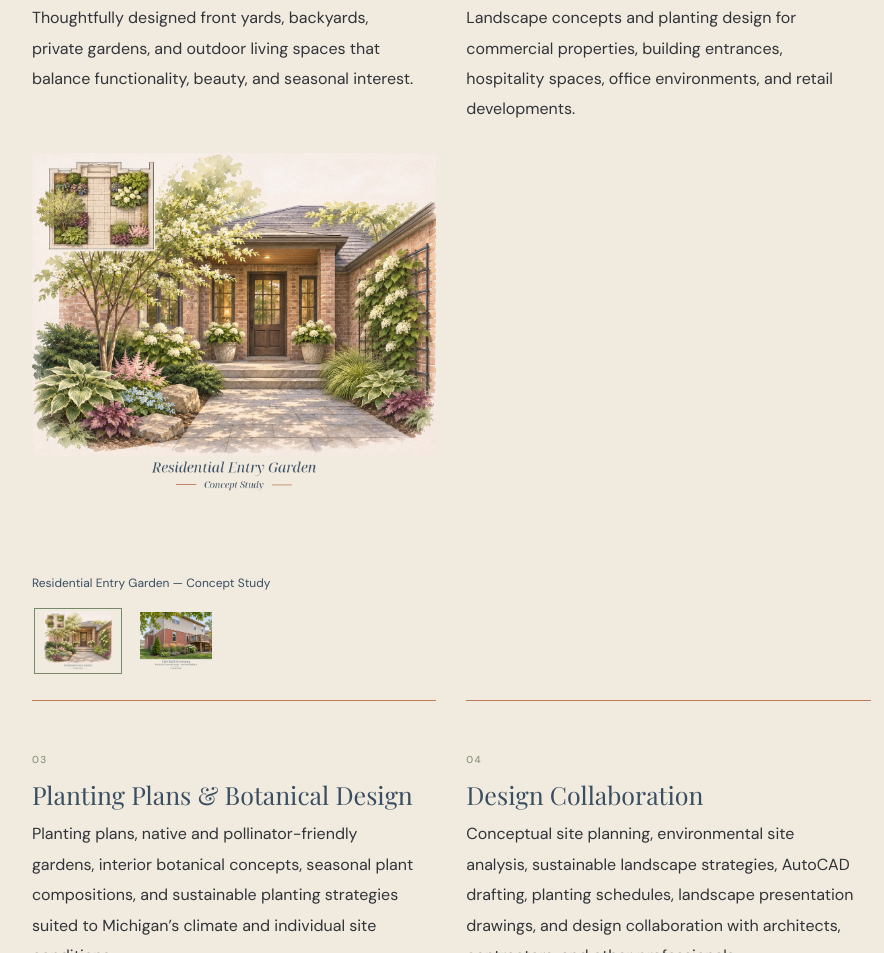
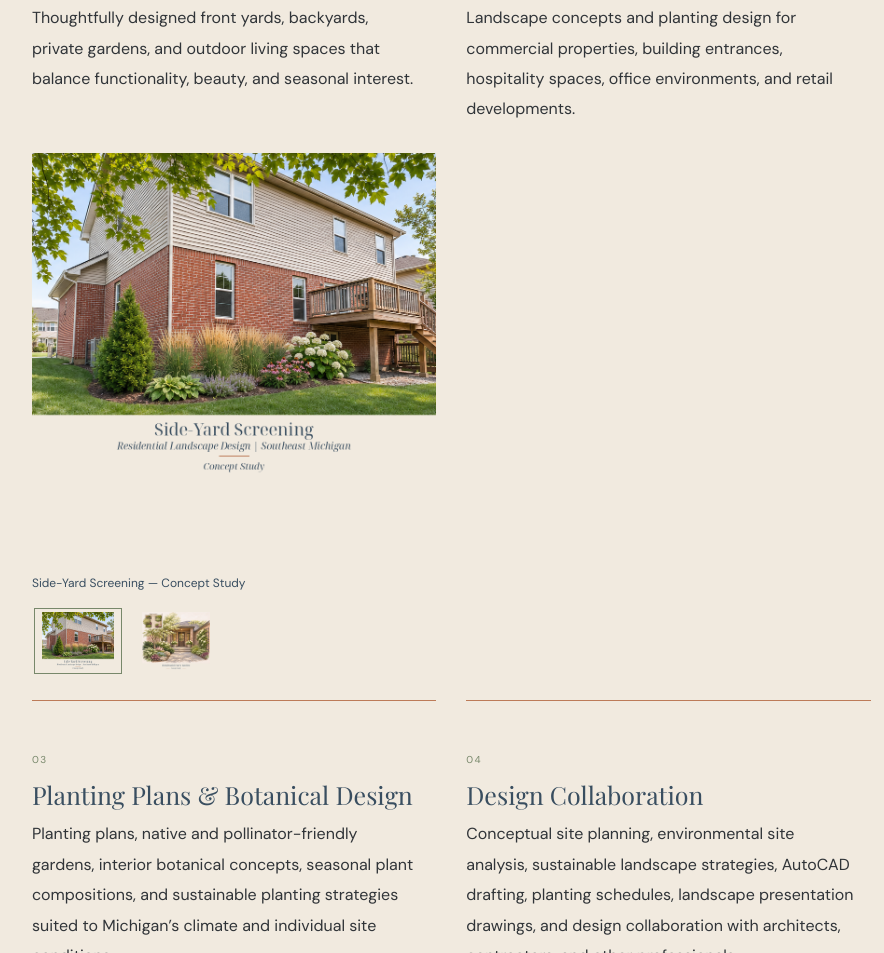
Before and after one commit to mhage82/fern-n-form, a plain HTML site: page index.html in a window 1280 px wide. Shown: the part 1514-2467 px from the top of the page, without its empty margins (307-1191 px from the left). Drawn offline with nearby package versions, Linux system fonts and the light colour scheme; a web font is replaced by a local one.

Commit message:
Show side-yard screening first

```diff
--- a/index.html
+++ b/index.html
@@ -39,10 +39,10 @@
           <div class="service-group">
             <article class="service-card"><span class="service-number">01</span><h3>Residential Landscape Design</h3><p>Thoughtfully designed front yards, backyards, private gardens, and outdoor living spaces that balance functionality, beauty, and seasonal interest.</p>
               <div class="project-gallery" aria-label="Residential landscape design concept studies">
-                <figure class="project-feature"><div class="project-open"><img src="assets/residential-entry-garden-concept.webp" alt="Watercolor concept of a planted residential entry garden with an inset garden plan" loading="lazy"></div><figcaption>Residential Entry Garden &#8212; Concept Study</figcaption></figure>
+                <figure class="project-feature"><div class="project-open"><img src="assets/side-yard-screening-concept.png" alt="Side-yard screening concept with evergreen, ornamental grasses and flowering plants" loading="lazy"></div><figcaption>Side-Yard Screening &#8212; Concept Study</figcaption></figure>
                 <div class="project-thumbnails" role="group" aria-label="Choose a residential landscape concept">
-                  <button type="button" class="project-choice" data-preview="assets/residential-entry-garden-concept.webp" data-caption="Residential Entry Garden &#8212; Concept Study" data-alt="Watercolor concept of a planted residential entry garden with an inset garden plan" aria-label="Show Residential Entry Garden concept study" aria-pressed="true"><img src="assets/residential-entry-garden-concept.webp" alt="" loading="lazy"></button>
-                  <button type="button" class="project-choice" data-preview="assets/side-yard-screening-concept.png" data-caption="Side-Yard Screening &#8212; Concept Study" data-alt="Side-yard screening concept with evergreen, ornamental grasses and flowering plants" aria-label="Show Side-Yard Screening concept study" aria-pressed="false"><img src="assets/side-yard-screening-concept.png" alt="" loading="lazy"></button>
+                  <button type="button" class="project-choice" data-preview="assets/side-yard-screening-concept.png" data-caption="Side-Yard Screening &#8212; Concept Study" data-alt="Side-yard screening concept with evergreen, ornamental grasses and flowering plants" aria-label="Show Side-Yard Screening concept study" aria-pressed="true"><img src="assets/side-yard-screening-concept.png" alt="" loading="lazy"></button>
+                  <button type="button" class="project-choice" data-preview="assets/residential-entry-garden-concept.webp" data-caption="Residential Entry Garden &#8212; Concept Study" data-alt="Watercolor concept of a planted residential entry garden with an inset garden plan" aria-label="Show Residential Entry Garden concept study" aria-pressed="false"><img src="assets/residential-entry-garden-concept.webp" alt="" loading="lazy"></button>
                 </div>
               </div>
             </article>
```
